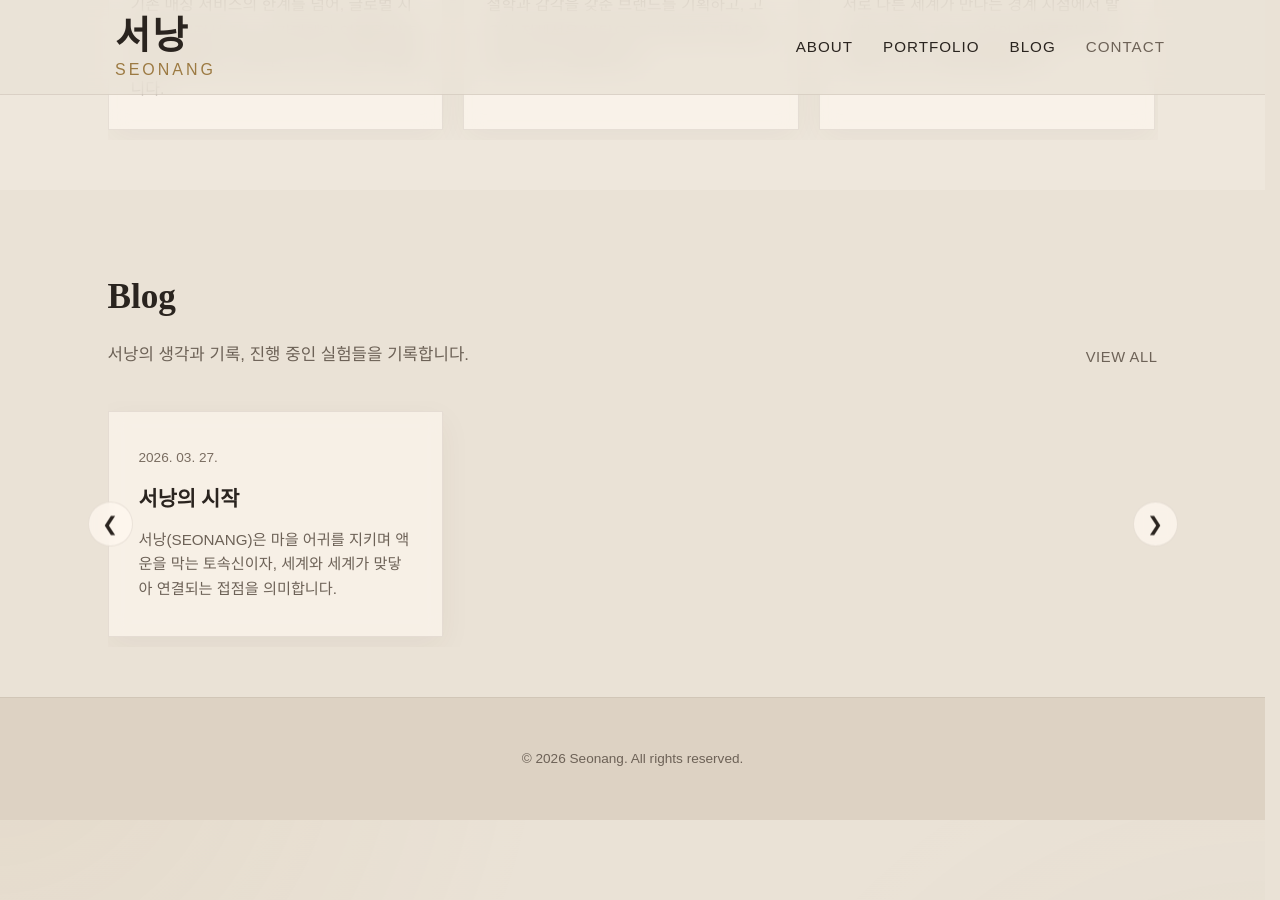
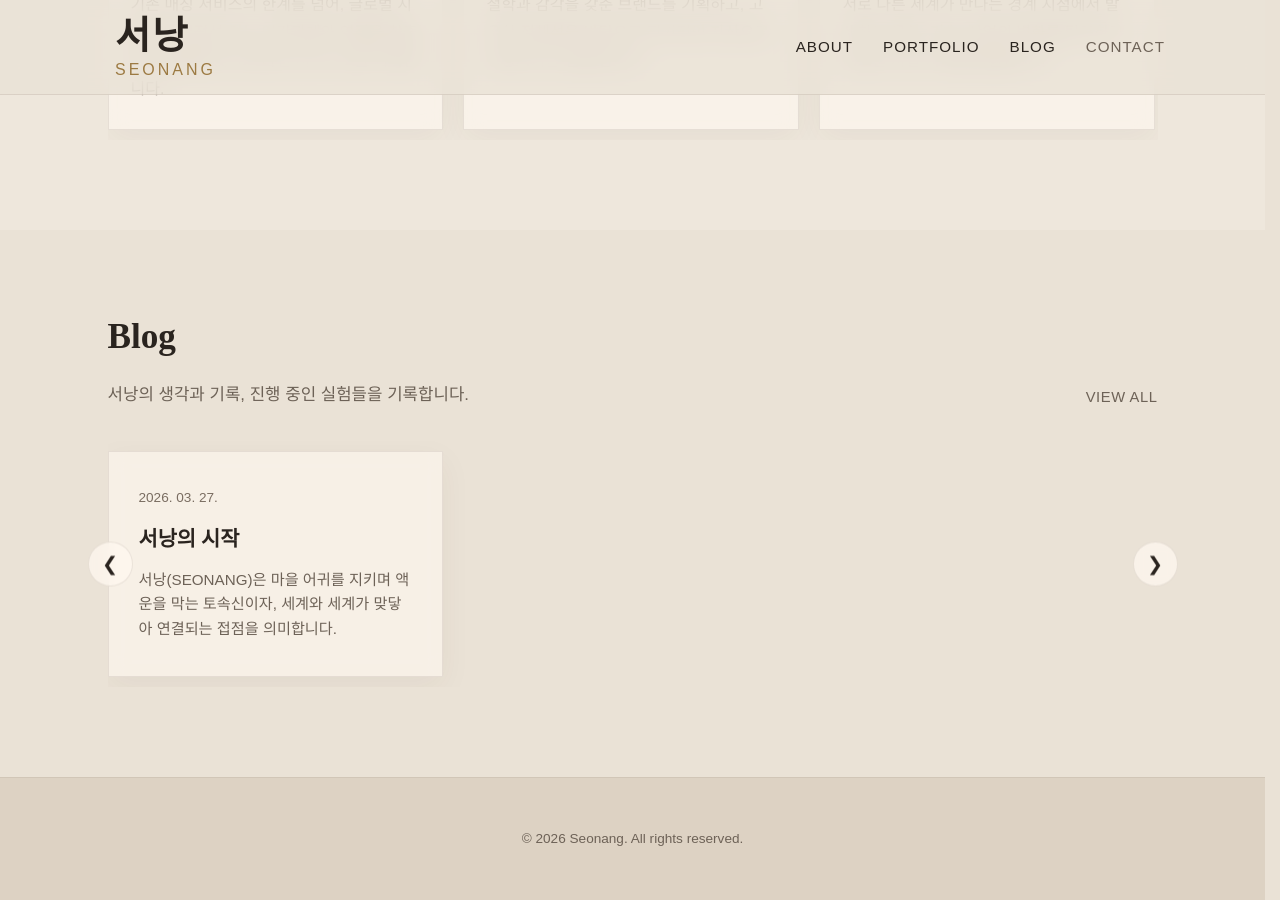
Before and after one commit to seonang/seonang.github.io, a Jekyll site: the page built from index.html, in a window 1280 px wide and 900 px high, scrolled down 1267 px. Built offline with Jekyll 4.4.1, drawn with Linux system fonts in a browser that asks for light colours; some web fonts are replaced; before the commit the page ends 2087 px from its top, so only the background shows below that.

Commit message:
Update site.css

```diff
--- a/assets/css/site.css
+++ b/assets/css/site.css
@@ -199,10 +199,12 @@
 }
 #portfolio {
     background-color: #EEE7DC;
+    padding-bottom: 90px;
 }
 
 #blog {
     background-color: #EAE2D6;
+    padding-bottom: 90px;
 }
 
 .bg-video {
```
